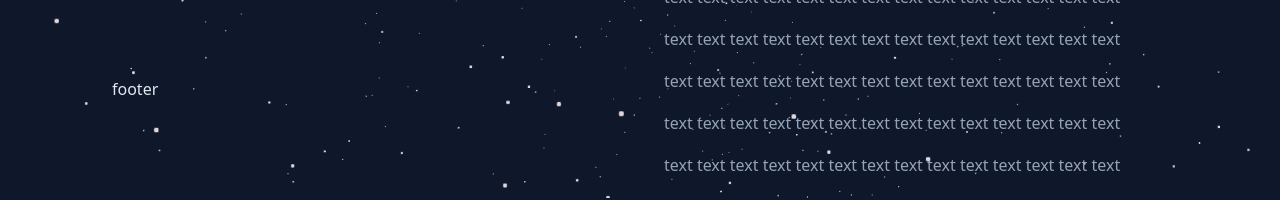
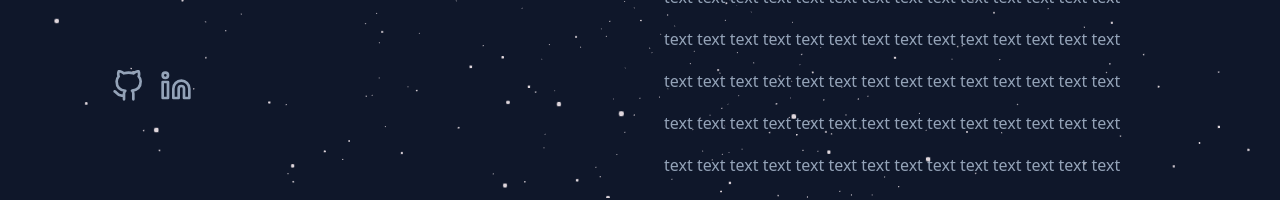
Before and after one commit to 3andrew/personal-website-v2, a Next.js app: page / in a window 1280 px wide. Shown: the part 602-802 px from the top of the page. Built offline with nearby package versions, Linux system fonts and the light colour scheme.

Commit message:
add icons

```diff
--- a/src/components/Header.jsx
+++ b/src/components/Header.jsx
@@ -1,12 +1,19 @@
+import IconGitHub from "./icons/github";
+import IconLinkedin from "./icons/linkedin";
+
 export function Header() {
     return (
-        <header className="w-1/2 p-4 sticky top-0 flex max-h-screen w-1/2 flex-col justify-between py-24 text-slate-200">
-            <div>
+        <header className="w-1/2 p-4 sticky top-0 flex max-h-screen w-1/2 flex-col justify-between py-24">
+            <div className="text-slate-200">
                 <p className="text-6xl font-bold">Andrew Lin</p>
                 <br/>
                 <p className="text-lg font-semibold">Computer Science Student @ University of Waterloo</p>
             </div>
-            <p>footer</p>
+            <div className="flex w-20">
+                <IconGitHub />
+                <div className="mx-2"></div>
+                <IconLinkedin />
+            </div>
         </header>
     );
 }
--- /dev/null
+++ b/src/components/icons/github.js
@@ -0,0 +1,19 @@
+import React from 'react';
+
+const IconGitHub = () => (
+  <svg
+    xmlns="http://www.w3.org/2000/svg"
+    role="img"
+    viewBox="0 0 24 24"
+    fill="none"
+    stroke="currentColor"
+    strokeWidth="2"
+    strokeLinecap="round"
+    strokeLinejoin="round"
+    className="feather feather-github">
+    <title>GitHub</title>
+    <path d="M9 19c-5 1.5-5-2.5-7-3m14 6v-3.87a3.37 3.37 0 0 0-.94-2.61c3.14-.35 6.44-1.54 6.44-7A5.44 5.44 0 0 0 20 4.77 5.07 5.07 0 0 0 19.91 1S18.73.65 16 2.48a13.38 13.38 0 0 0-7 0C6.27.65 5.09 1 5.09 1A5.07 5.07 0 0 0 5 4.77a5.44 5.44 0 0 0-1.5 3.78c0 5.42 3.3 6.61 6.44 7A3.37 3.37 0 0 0 9 18.13V22"></path>
+  </svg>
+);
+
+export default IconGitHub;
--- /dev/null
+++ b/src/components/icons/linkedin.js
@@ -0,0 +1,21 @@
+import React from 'react';
+
+const IconLinkedin = () => (
+  <svg
+    xmlns="http://www.w3.org/2000/svg"
+    role="img"
+    viewBox="0 0 24 24"
+    fill="none"
+    stroke="currentColor"
+    strokeWidth="2"
+    strokeLinecap="round"
+    strokeLinejoin="round"
+    className="feather feather-linkedin">
+    <title>LinkedIn</title>
+    <path d="M16 8a6 6 0 0 1 6 6v7h-4v-7a2 2 0 0 0-2-2 2 2 0 0 0-2 2v7h-4v-7a6 6 0 0 1 6-6z"></path>
+    <rect x="2" y="9" width="4" height="12"></rect>
+    <circle cx="4" cy="4" r="2"></circle>
+  </svg>
+);
+
+export default IconLinkedin;
```
